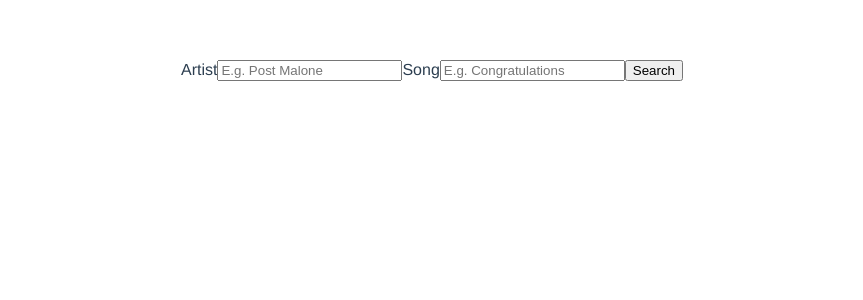
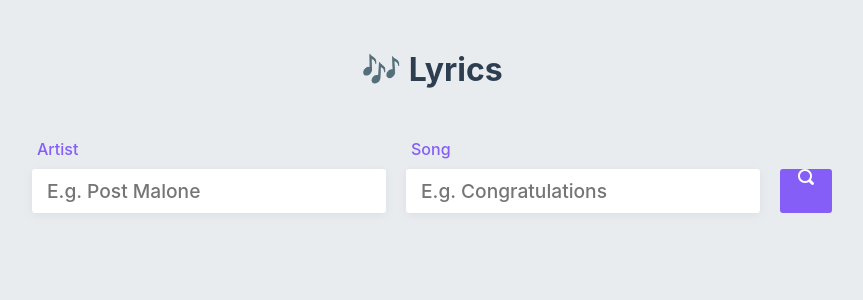
Before and after one commit to carlssonemil/lyrics, a Vue app: page / in a window 1280 px wide. Shown: the top 300 px of the page, without its empty margins (208-1071 px from the left). Built offline with nearby package versions, Linux system fonts and the light colour scheme.

Commit message:
:lipstick: Add general styling

```diff
--- a/src/App.vue
+++ b/src/App.vue
@@ -1,13 +1,21 @@
 <template>
   <div id="app">
+    <h1>🎶 Lyrics</h1>
+
     <form @submit.prevent="search(input)">
-      <label for="artist">Artist</label>
-      <input type="text" id="artist" name="artist" placeholder="E.g. Post Malone" v-model="input.artist">
+      <div>
+        <label for="artist">Artist</label>
+        <input type="text" id="artist" name="artist" placeholder="E.g. Post Malone" v-model="input.artist">
+      </div>
 
-      <label for="song">Song</label>
-      <input type="text" id="song" name="song" placeholder="E.g. Congratulations" v-model="input.song">
+      <div>
+        <label for="song">Song</label>
+        <input type="text" id="song" name="song" placeholder="E.g. Congratulations" v-model="input.song">
+      </div>
 
-      <button type="submit">Search</button>
+      <div>
+        <button type="submit"><img alt="Search" src="./assets/search.svg"></button>
+      </div>
     </form>
 
     <Lyrics :lyrics="lyrics" />
@@ -56,12 +64,93 @@ export default {
 <style lang="scss">
 @import '@/styles/variables.scss';
 
-#app {
-  font-family: 'Avenir', Helvetica, Arial, sans-serif;
+* {
+  box-sizing: border-box;
+  font-family: $font-stack;
   -webkit-font-smoothing: antialiased;
   -moz-osx-font-smoothing: grayscale;
+
+  &:focus {
+    outline: none;
+  }
+}
+
+body {
+  background: $background-color;
+  margin: 20px;
+}
+
+#app {
+  color: #2c3e50;
+  margin: 50px auto 0;
+  max-width: $app-max-width;
+}
+
+h1 {
   text-align: center;
-  color: #2c3e50;
-  margin-top: 60px;
+  margin-bottom: 80px;
+}
+
+form {
+  display: flex;
+  margin: 40px 0 20px;
+  width: 100%;
+
+  > div {
+    position: relative;
+    width: 100%;
+  }
+
+  > div + div {
+    margin-left: 20px;
+  }
+
+  > div:last-of-type {
+    display: flex;
+    flex: 0;
+  }
+}
+
+label {
+  color: $primary-color;
+  display: block;
+  font-weight: 500;
+  left: 5px;
+  position: absolute;
+  top: -30px;
+}
+
+input {
+  background: white;
+  border: none;
+  border-radius: $border-radius;
+  box-shadow: 0px 2px 10px 0px darken($background-color, 5%);
+  font-size: 1.2em;
+  font-weight: 500;
+  padding: 10px 15px;
+  transition: 0.15s ease;
+  width: 100%;
+
+  &:focus {
+    box-shadow: 0px 2px 15px 0px darken($background-color, 10%);
+  }
+}
+
+button {
+  background: $primary-color;
+  border: none;
+  border-radius: $border-radius;
+  cursor: pointer;
+  display: flex;
+  padding: 0 18px;
+  transition: 0.15s ease;
+
+  &:hover {
+    background: $primary-color-darker;
+  }
+
+  img {
+    height: 16px;
+  }
 }
 </style>
```
